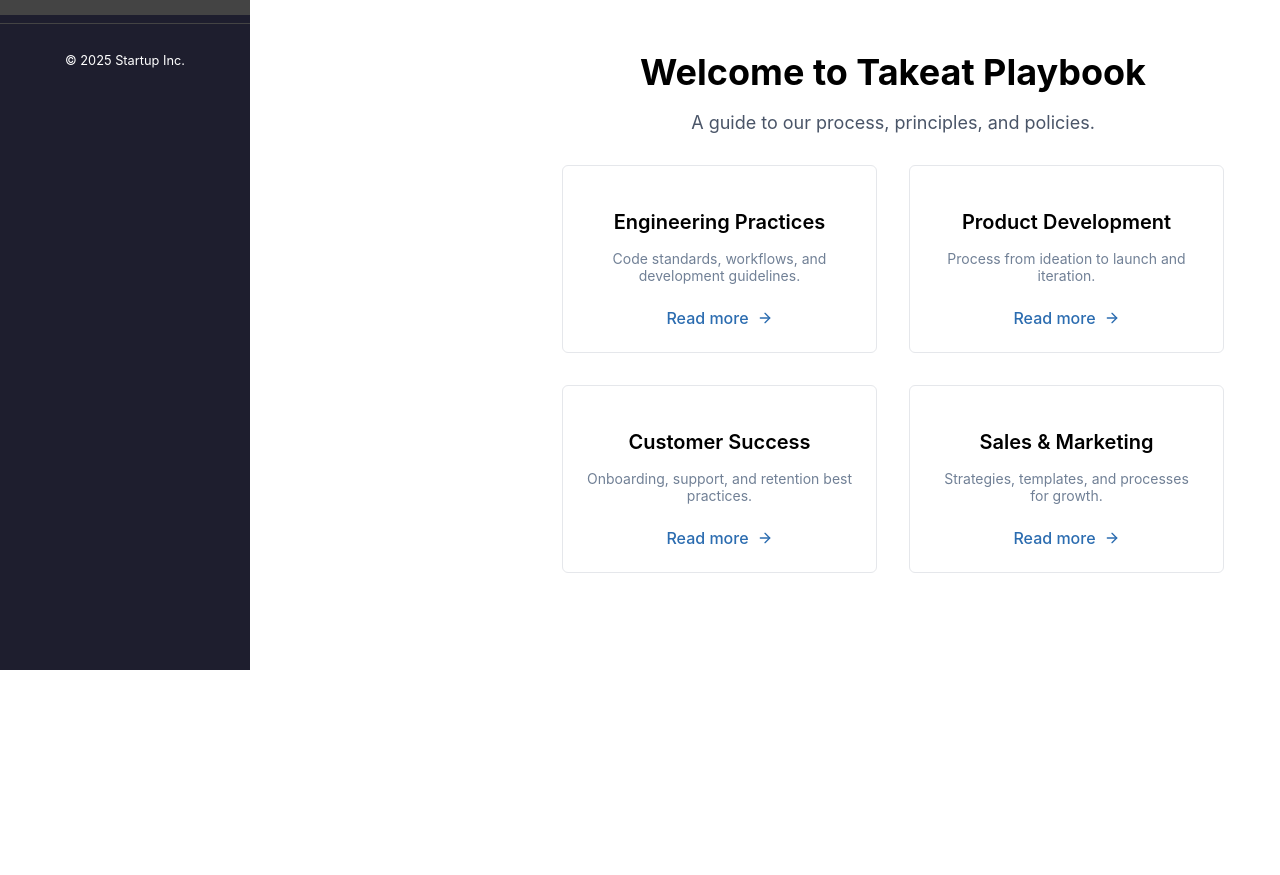
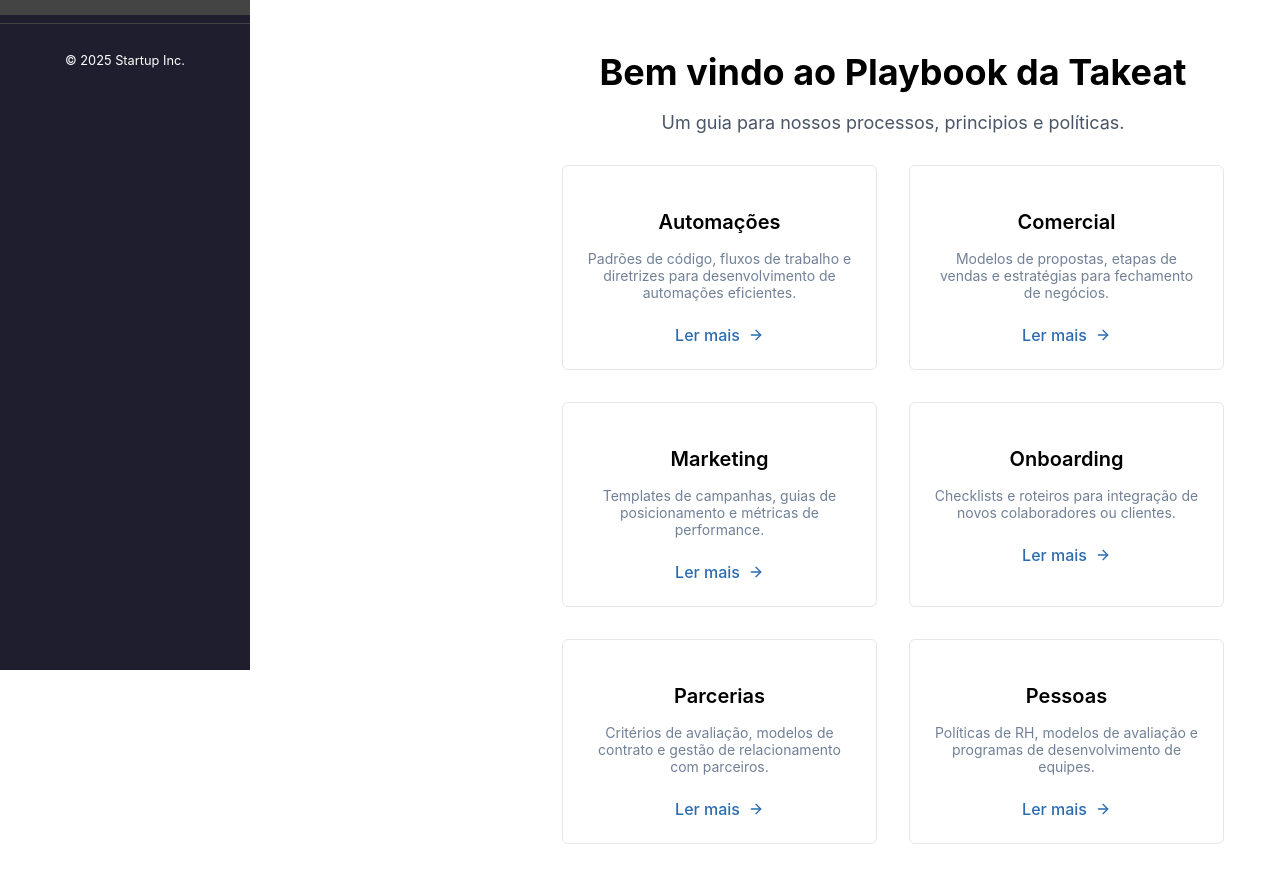
Before and after one commit to Luizgi/playbook-takeat, a React (Create React App) app: page / in a window 1280 px wide. Shown: the part 130-1005 px from the top of the page. Before the commit the page ends 800 px from the top, so only its background shows below. Built offline with nearby package versions, Linux system fonts and the light colour scheme.

Commit message:
Organize page.tsx

```diff
--- a/src/Pages/Home/page.tsx
+++ b/src/Pages/Home/page.tsx
@@ -1,63 +1,51 @@
+import React from 'react';
+
 import './style.css';
 import Layout from '../../Components/Layout/index.tsx';
 
-import React from 'react';
 import { motion } from 'framer-motion';
 import { ArrowRight } from 'lucide-react';
 import { Link } from 'react-router-dom';
 
 const Index = () => {
-  const fadeIn = {
-    hidden: {opacity: 0, y: 20},
-    visible: {
-      opacity: 1,
-      y: 0,
-      transition: { duration: 0.6 }
-    }
-  };
-
-  const stagger = {
-    hidden: {opacity: 0},
-    visible: {
-      opacity: 1,
-      transition: {
-        staggerChildren: 0.1
-      }
-    }
-  };
+  const fadeIn = { hidden: {opacity: 0, y: 20}, visible: { opacity: 1, y: 0, transition: { duration: 0.6 } } };
+  const stagger = { hidden: {opacity: 0}, visible: { opacity: 1, transition: { staggerChildren: 0.1 } } };
 
     const playbooks = [
-        { title: 'Engineering Practices', description: 'Code standards, workflows, and development guidelines.' },
-        { title: 'Product Development', description: 'Process from ideation to launch and iteration.' },
-        { title: 'Customer Success', description: 'Onboarding, support, and retention best practices.' },
-        { title: 'Sales & Marketing', description: 'Strategies, templates, and processes for growth.' },
+        { title: 'Automações',  description: 'Padrões de código, fluxos de trabalho e diretrizes para desenvolvimento de automações eficientes.', path: '/' },
+        { title: 'Comercial',   description: 'Modelos de propostas, etapas de vendas e estratégias para fechamento de negócios.',                 path: '/'  },
+        { title: 'Marketing',   description: 'Templates de campanhas, guias de posicionamento e métricas de performance.',                        path: '/'  },
+        { title: 'Onboarding',  description: 'Checklists e roteiros para integração de novos colaboradores ou clientes.',                         path: '/'  },
+        { title: 'Parcerias',   description: 'Critérios de avaliação, modelos de contrato e gestão de relacionamento com parceiros.',             path: '/'  },
+        { title: 'Pessoas',     description: 'Políticas de RH, modelos de avaliação e programas de desenvolvimento de equipes.',                  path: '/'  },
+        { title: 'Produto',     description: 'Documentação de features, roadmap e processos de validação de ideias.',                             path: '/'  },
+        { title: 'Sucesso',     description: 'Indicadores de satisfação, playbooks de retenção e gestão de contas estratégicas.',                 path: '/'  },
+        { title: 'Suporte',     description: 'Protocolos de atendimento, bases de conhecimento e escalonamento de tickets.',                      path: '/'  },
+        { title: 'Tecnologia',  description: 'Padrões de código, políticas de infraestrutura e decisões de arquitetura.',                         path: '/'  },
       ];
 
       return(
         <Layout>
-          <motion.div
-          className='motionDiv'
-          initial='hidden'
-          animate='visible'
-          variants={fadeIn}>
-            <h1 className="mainText"> Welcome to Takeat Playbook </h1>
-            <p className="subText"> A guide to our process, principles, and policies.</p>
+          <motion.div className='motionDiv' initial='hidden' animate='visible' variants={fadeIn}>
+
+            <h1 className="mainText"> Bem vindo ao Playbook da Takeat</h1>
+            <p className="subText"> Um guia para nossos processos, principios e políticas.</p>
 
             <motion.div className="playbookGrid" variants={stagger}>
+
               {playbooks.map((playbook, index) => (
-                  <motion.div
-                  key={index}
-                  className="playbookBlock"
-                  variants={fadeIn}>
+                  <motion.div key={index} className="playbookBlock" variants={fadeIn}>
+
                     <h3 className="playbookTitle">{playbook.title}</h3>
                     <p className="playbookDesc">{playbook.description}</p>
-                    <Link to="./page.tsx" className="playbookPage">Read more <ArrowRight size={16} className='arrowLink'/></Link>
+                    <Link to={playbook.path} className="playbookPage">Ler mais<ArrowRight size={16} className='arrowLink'/></Link>
+
                   </motion.div>
               ))}
+
             </motion.div>
           </motion.div>
         </Layout>
-
       );
 };
 
```
